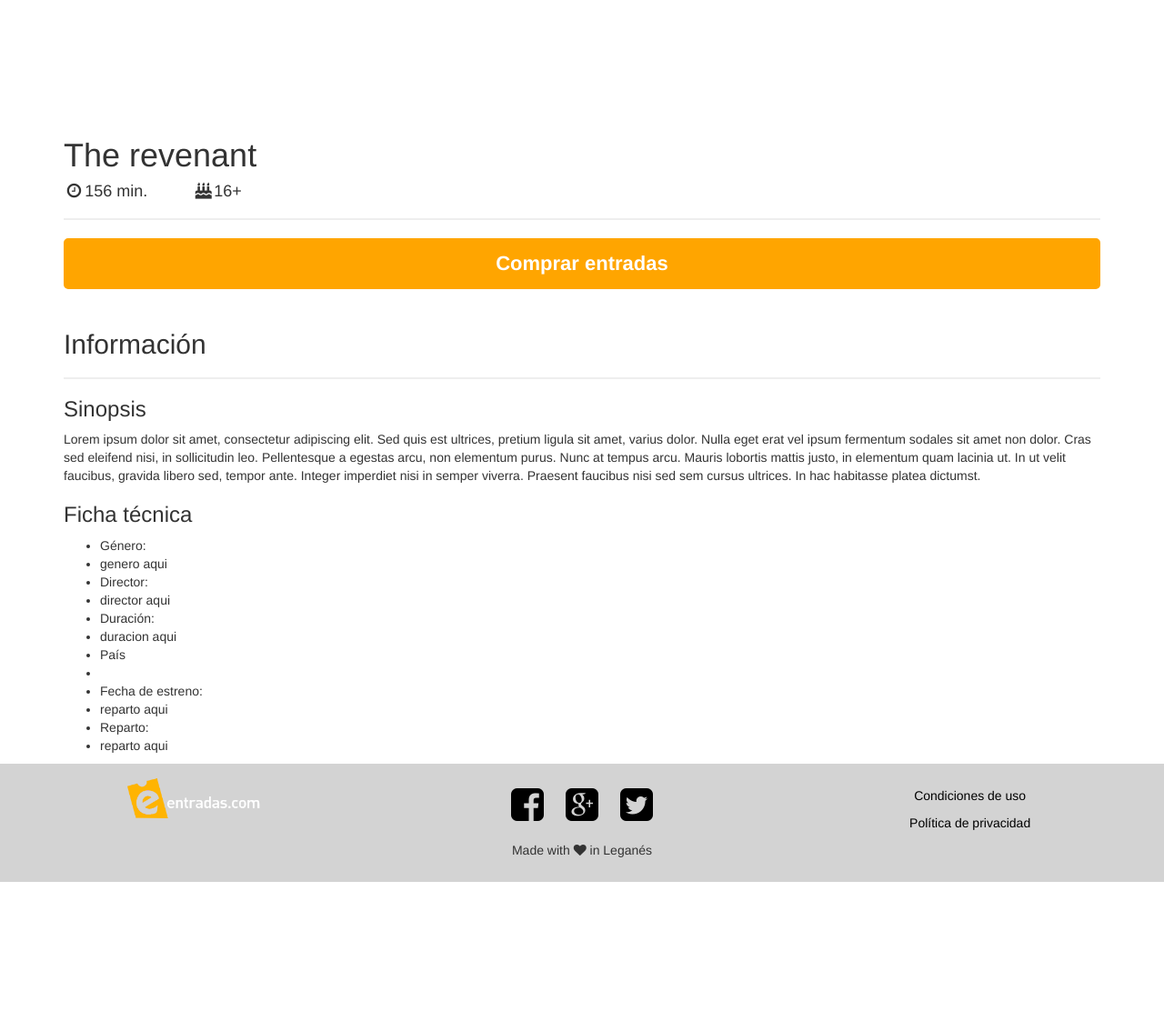
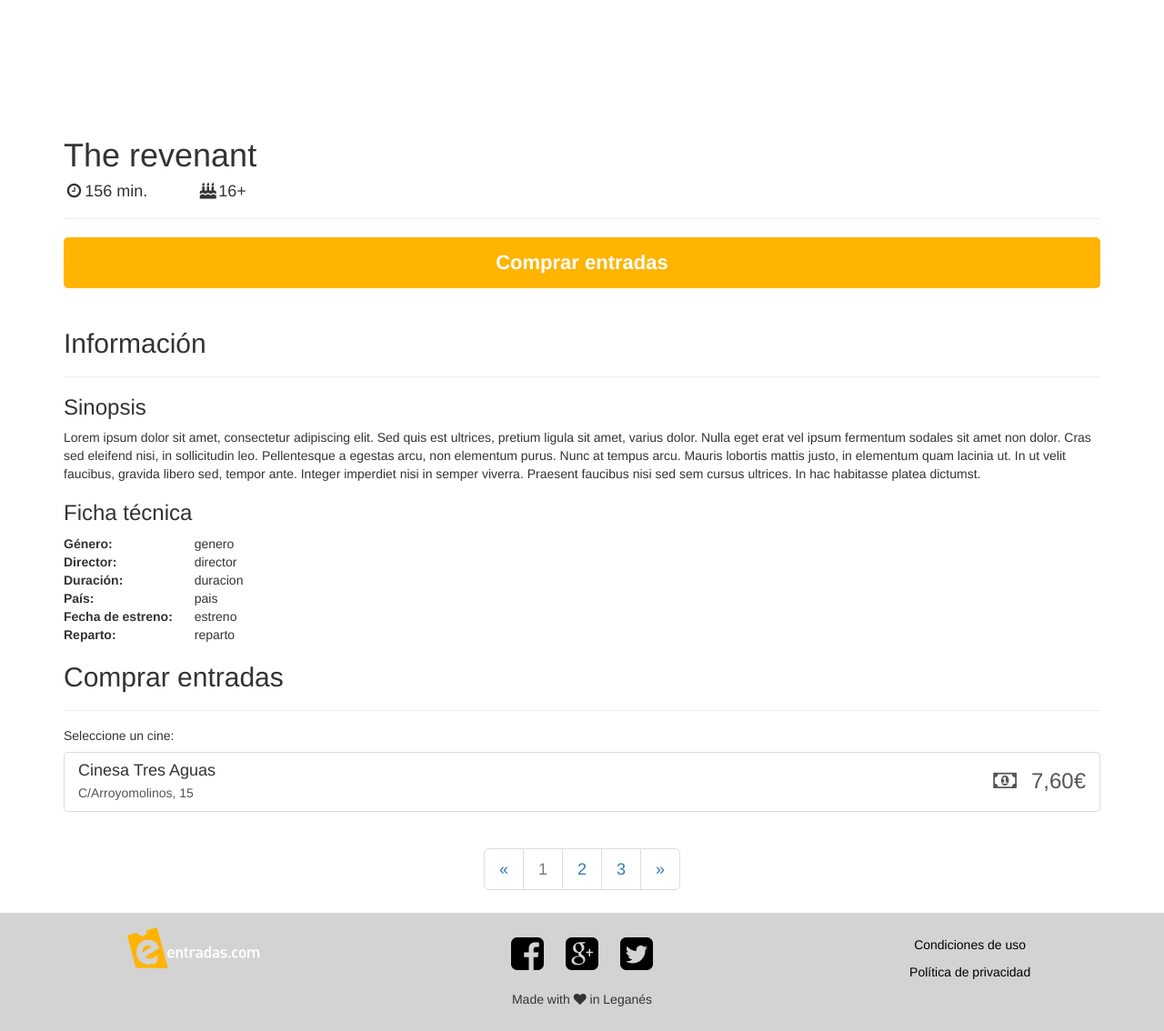
Before and after one commit to alexrs/dsi-uc3m-backend, a Flask app: page /event/1 in a window 1280 px wide. Shown: the part 589-1723 px from the top of the page at 91% size. Before the commit the page ends 1559 px from the top, so only its background shows below. Run offline with Flask 2, Linux system fonts and the light colour scheme; some libraries are stand-ins or nearby versions.

Commit message:
ADD event cinema, data stuff

```diff
--- a/entradas_com/app/static/css/custom/event.css
+++ b/entradas_com/app/static/css/custom/event.css
@@ -1,6 +1,7 @@
 #purchase-button{
-    background-color: orange;
-    border: 2px solid orange;
+    background-color: rgb(255, 180, 2);
+    border: 2px solid rgb(255, 180, 2);
+    transition: border 0.5s ease;
     border-radius: 5px;
     padding-top: 10px;
     padding-bottom: 10px;
@@ -8,10 +9,18 @@
     font-size: 22px;
     font-weight: 800;
     margin-bottom: 2em;
+    text-align: center;
+    text-decoration: none;
+
+
 }
 
-#fact-sheet > p {
-    font-weight: 800;
-    display: inline-block;
-    padding-right: 20px;
+.cinema-price{
+    float:right;
+    font-size:24px;
+    margin-top:4px;
 }
+
+strong {
+    margin-right:20px;
+}
--- a/entradas_com/app/templates/event/event.html
+++ b/entradas_com/app/templates/event/event.html
@@ -92,31 +92,79 @@
 
         <!--Container for stuff below video-->
         <div class="container">
+
+            <!--TITULO + DURACION + EDAD-->
             <h1>The revenant </h1>
-            <h4><i class="fa fa-clock-o fa-fw" aria-hidden="true"></i>156 min.<i style="margin-left:50px"class="fa fa-birthday-cake fa-fw" aria-hidden="true"></i>16+</h4>
-            <hr style="border-width:2px;color:pink">
-            <button id="purchase-button" class="col-xs-12">Comprar entradas</button>
+            <h4>
+                <i class="fa fa-clock-o fa-fw" aria-hidden="true"></i>156 min.
+                <i style="margin-left:50px"class="fa fa-birthday-cake fa-fw" aria-hidden="true"></i>16+
+            </h4>
+            <hr>
+            <a id="purchase-button" class="col-xs-12" data-scroll href="#buy-pls">Comprar entradas</a>
             <h2>Información</h2>
-            <hr style="border-width:2px;color:pink">
+            <hr>
+
+            <!--SINOPSIS-->
             <h3>Sinopsis</h3>
             <p>Lorem ipsum dolor sit amet, consectetur adipiscing elit. Sed quis est ultrices, pretium ligula sit amet, varius dolor. Nulla eget erat vel ipsum fermentum sodales sit amet non dolor. Cras sed eleifend nisi, in sollicitudin leo. Pellentesque a egestas arcu, non elementum purus. Nunc at tempus arcu. Mauris lobortis mattis justo, in elementum quam lacinia ut. In ut velit faucibus, gravida libero sed, tempor ante. Integer imperdiet nisi in semper viverra. Praesent faucibus nisi sed sem cursus ultrices. In hac habitasse platea dictumst.</p>
+
+            <!--INFO PELICULA-->
             <h3>Ficha técnica</h3>
-            <div id="fact-sheet">
-                <ul>
-                    <li class="left">Género:</li>
-                    <li class="right">genero aqui</li>
-                    <li class="left">Director:</li>
-                    <li class="right">director aqui</li>
-                    <li class="left">Duración:</li>
-                    <li class="right">duracion aqui</li>
-                    <li class="left">País</li>
-                    <li class="right"></li>
-                    <li class="left">Fecha de estreno:</li>
-                    <li class="right">reparto aqui</li>
-                    <li class="left">Reparto:</li>
-                    <li class="right">reparto aqui</li>
-                </ul>
+            <div style="display:inline-block">
+                <strong>Género:</strong><br>
+                <strong>Director:</strong><br>
+                <strong>Duración:</strong><br>
+                <strong>País:</strong><br>
+                <strong>Fecha de estreno:</strong><br>
+                <strong>Reparto:</strong><br>
             </div>
+            <div style="display:inline-block">
+                genero<br>
+                director<br>
+                duracion<br>
+                pais<br>
+                estreno</strong><br>
+                reparto<br>
+            </div>
+
+            <!--LINKS CINES; COMPRA DE ENTRADAS-->
+            <h2 id="buy-pls">Comprar entradas</h2>
+            <hr>
+            <h5>Seleccione un cine:</h5>
+            <div class="list-group">
+
+            <!-- iterar cines desde aqui, por links -->
+              <a href="#" class="list-group-item">
+                <div style="display:inline-block">
+                  <h4 class="list-group-item-heading">Cinesa Tres Aguas</h4>
+                  <p class="list-group-item-text">C/Arroyomolinos, 15</p>
+                </div>
+                <div class="cinema-price"><i class="fa fa-money fa-sm fa-fw"></i>&nbsp; 7,60€</div>
+              </a>
+            <!-- fin iteracion -->
+
+            </div>
+
+            <!-- paginacion -->
+            <nav style="text-align:center; display:block; margin-top:10px">
+              <ul class="pagination pagination-lg">
+                <li>
+                  <a href="#" aria-label="Previous">
+                    <span aria-hidden="true">&laquo;</span>
+                  </a>
+                </li>
+                <li class="disabled"><a href="#">1</a></li>
+                <li><a href="#">2</a></li>
+                <li><a href="#">3</a></li>
+                <li>
+                  <a href="#" aria-label="Next">
+                    <span aria-hidden="true">&raquo;</span>
+                  </a>
+                </li>
+              </ul>
+            </nav>
+
+
         </div>
 
 
@@ -148,10 +196,11 @@
     <script src="{{ url_for('static', filename='js/login-signup.js') }}"></script>
     <script src="{{ url_for('static', filename='js/entradas.js') }}"></script>
     <script src="{{ url_for('static', filename='js/event-ytb-handler.js') }}"></script>
-
+    <script src="{{ url_for('static', filename='js/smooth-scroll.min.js') }}"></script>
 
     <!--exec bg carousel-->
     <script>$('.carousel').carousel();</script>
+    <script>smoothScroll.init();</script>
 
 	</body>
 </html>
```
Also changed, not shown: entradas_com/app/static/js/smooth-scroll.min.js (added).
